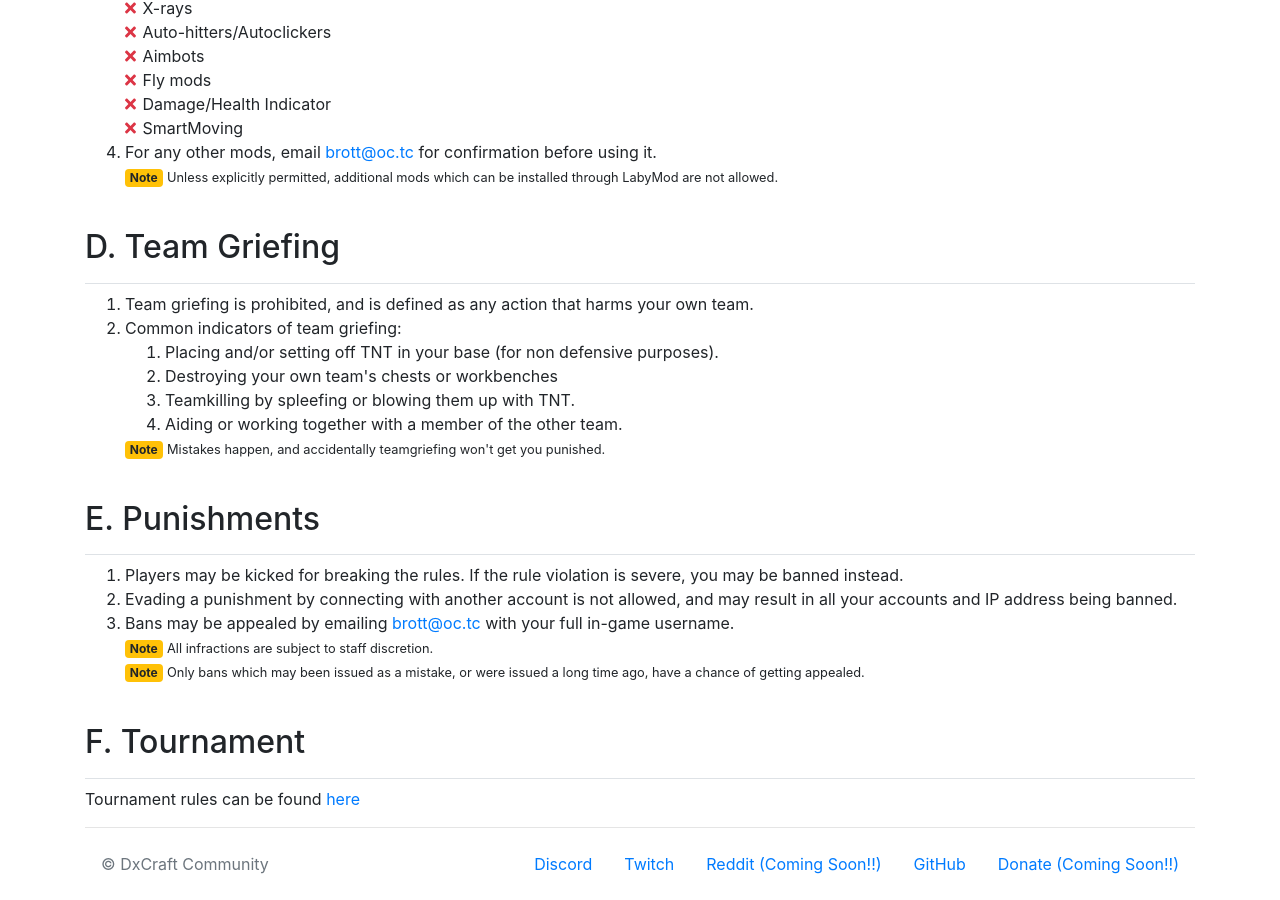
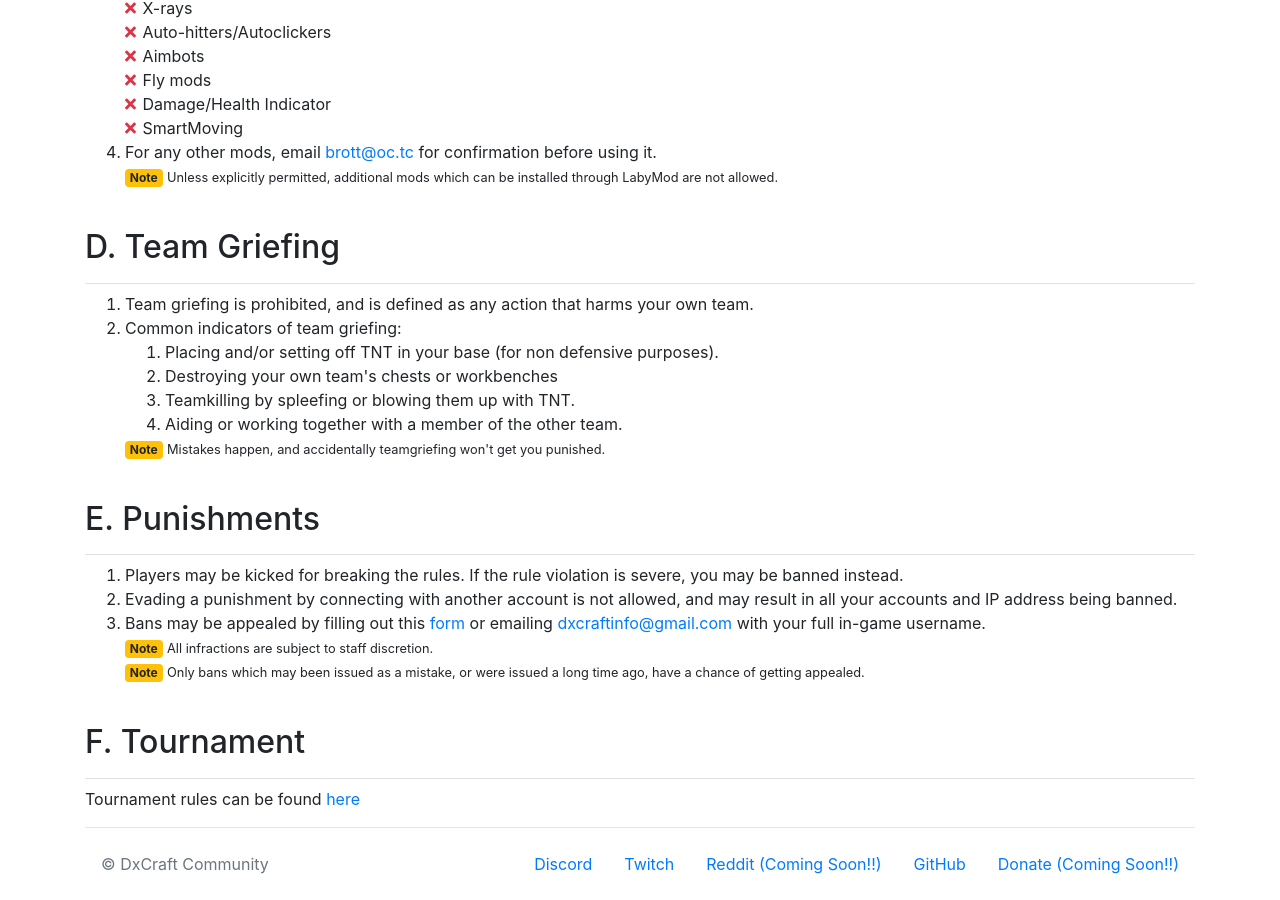
Before and after one commit to DxCraft/dxcraft.github.io, a Jekyll site: the page built from _pages/rules.html, in a window 1280 px wide and 900 px high, scrolled down 1070 px. Built offline with Jekyll 4.4.1, drawn with Linux system fonts in a browser that asks for light colours; nearby versions of some CDN libraries.

Commit message:
Update rules.html

```diff
--- a/_pages/rules.html
+++ b/_pages/rules.html
@@ -93,7 +93,7 @@ in-nav: true
       <ol>
         <li>Players may be kicked for breaking the rules. If the rule violation is severe, you may be banned instead.</li>
         <li>Evading a punishment by connecting with another account is not allowed, and may result in all your accounts and IP address being banned.</li>
-        <li>Bans may be appealed by emailing <a href="mailto:brott@oc.tc">brott@oc.tc</a> with your full in-game username.</li>
+        <li>Bans may be appealed by filling out this <a href="https://docs.google.com/forms/d/1b1mYHcyu48PeiVytQAwfpO3GTA8t4giMjx-OncnfRtM">form</a> or emailing <a href="mailto:dxcraftinfo@gmail.com">dxcraftinfo@gmail.com</a> with your full in-game username.</li>
         <span class="badge badge-warning">Note</span>
         <small>All infractions are subject to staff discretion.</small>
         <br>
```
